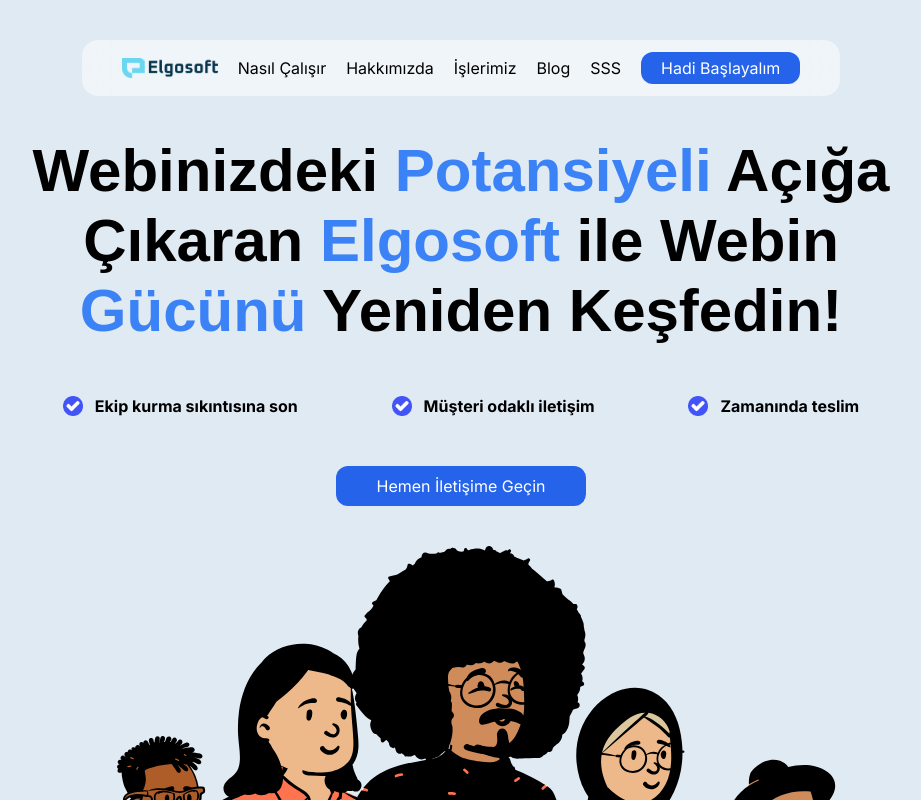
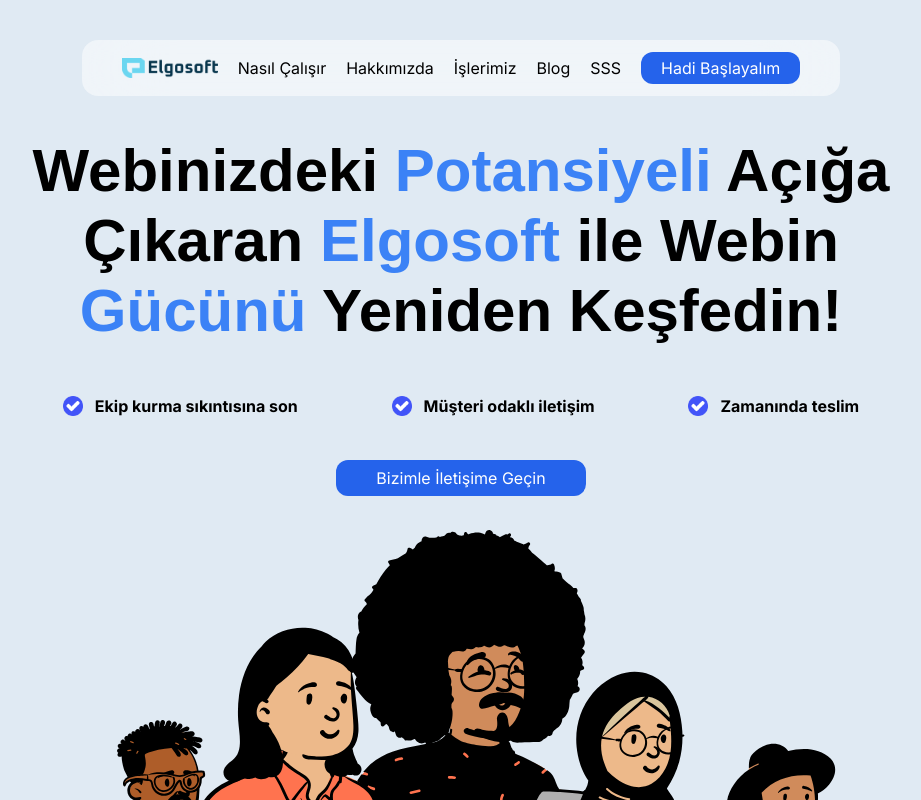
Before and after one commit to tw4/elgosoft, a Next.js app: page / in a window 1280 px wide. Shown: the top 800 px of the page, without its empty margins (179-1100 px from the left). Built offline with nearby package versions, Linux system fonts and the light colour scheme.

Commit message:
add: contact button activated

```diff
--- a/app/page.tsx
+++ b/app/page.tsx
@@ -30,9 +30,11 @@
           </div>
         </div>
         <div className="text-center pt-12">
-          <button className="bg-blue-600 rounded-xl text-white pr-10  pl-10 pt-2 pb-2">
-            Hemen İletişime Geçin
-          </button>
+          <a
+            href="mailto:info@elgosoft.com?subject=İletişim%20Talebi&body=Merhaba,%20size%20ulaşmak%20istiyorum."
+            className="bg-blue-600 rounded-xl text-white pr-10  pl-10 pt-2 pb-2 hover:cursor-pointer">
+            Bizimle İletişime Geçin
+          </a>
           <img
             className="m-auto pt-10"
             src="/assets/home-header-img.svg"
@@ -224,9 +226,11 @@
             buradayız.
           </p>
           <div className="flex justify-center">
-            <button className="bg-blue-600 rounded-xl text-white pr-10  pl-10 pt-2 pb-2">
+            <a
+              href="mailto:info@elgosoft.com?subject=İletişim%20Talebi&body=Merhaba,%20size%20ulaşmak%20istiyorum."
+              className="bg-blue-600 rounded-xl text-white pr-10  pl-10 pt-2 pb-2 hover:cursor-pointer">
               Bizimle İletişime Geçin
-            </button>
+            </a>
           </div>
           <img
             className="m-auto"
```
